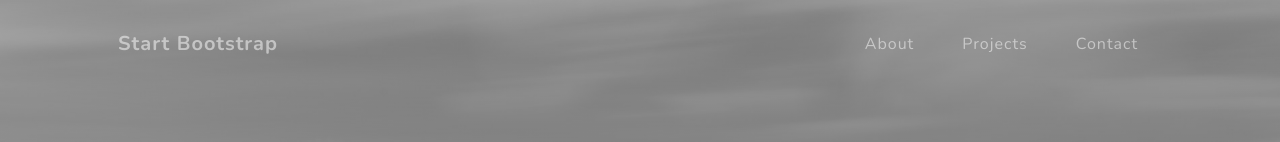
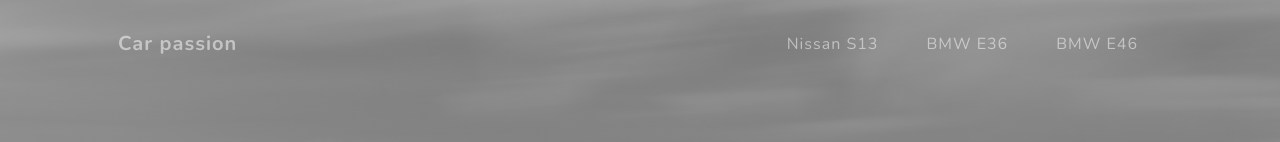
Before and after one commit to raulito28/raulito28.github.io, a plain HTML site: page index.html in a window 1280 px wide. Shown: the top 142 px of the page. Drawn offline with nearby package versions, Linux system fonts and the light colour scheme.

Commit message:
Update index.html

```diff
--- a/index.html
+++ b/index.html
@@ -5,7 +5,7 @@
         <meta name="viewport" content="width=device-width, initial-scale=1, shrink-to-fit=no" />
         <meta name="description" content="" />
         <meta name="author" content="" />
-        <title>Grayscale - Start Bootstrap Theme</title>
+        <title>Grayscale - Car passion</title>
         <link rel="icon" type="image/x-icon" href="assets/favicon.ico" />
         <!-- Font Awesome icons (free version)-->
         <script src="https://use.fontawesome.com/releases/v5.15.3/js/all.js" crossorigin="anonymous"></script>
@@ -19,16 +19,16 @@
         <!-- Navigation-->
         <nav class="navbar navbar-expand-lg navbar-light fixed-top" id="mainNav">
             <div class="container px-4 px-lg-5">
-                <a class="navbar-brand" href="#page-top">Start Bootstrap</a>
+                <a class="navbar-brand" href="#page-top">Car passion</a>
                 <button class="navbar-toggler navbar-toggler-right" type="button" data-bs-toggle="collapse" data-bs-target="#navbarResponsive" aria-controls="navbarResponsive" aria-expanded="false" aria-label="Toggle navigation">
                     Menu
                     <i class="fas fa-bars"></i>
                 </button>
                 <div class="collapse navbar-collapse" id="navbarResponsive">
                     <ul class="navbar-nav ms-auto">
-                        <li class="nav-item"><a class="nav-link" href="#about">About</a></li>
-                        <li class="nav-item"><a class="nav-link" href="#projects">Projects</a></li>
-                        <li class="nav-item"><a class="nav-link" href="#signup">Contact</a></li>
+                        <li class="nav-item"><a class="nav-link" href="#about">Nissan S13</a></li>
+                        <li class="nav-item"><a class="nav-link" href="#projects">BMW E36</a></li>
+                        <li class="nav-item"><a class="nav-link" href="#signup">BMW E46</a></li>
                     </ul>
                 </div>
             </div>
```
